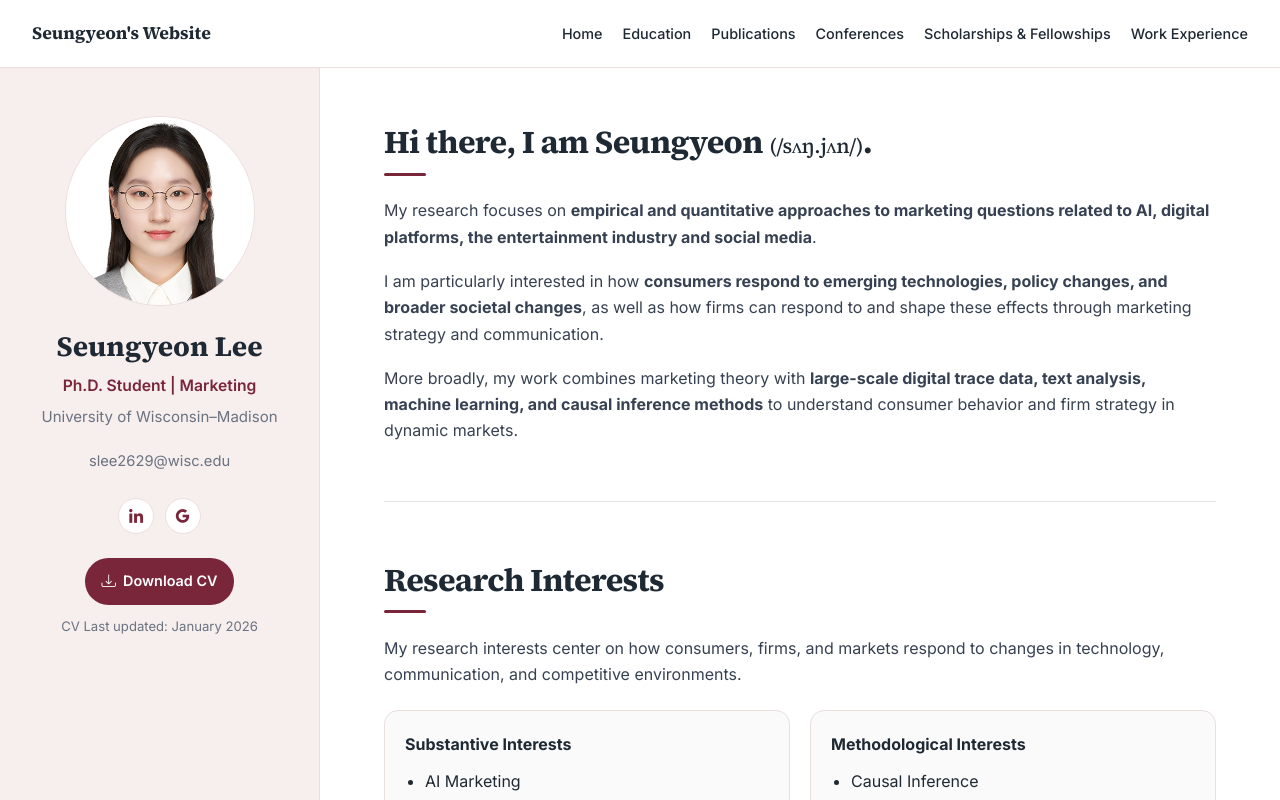
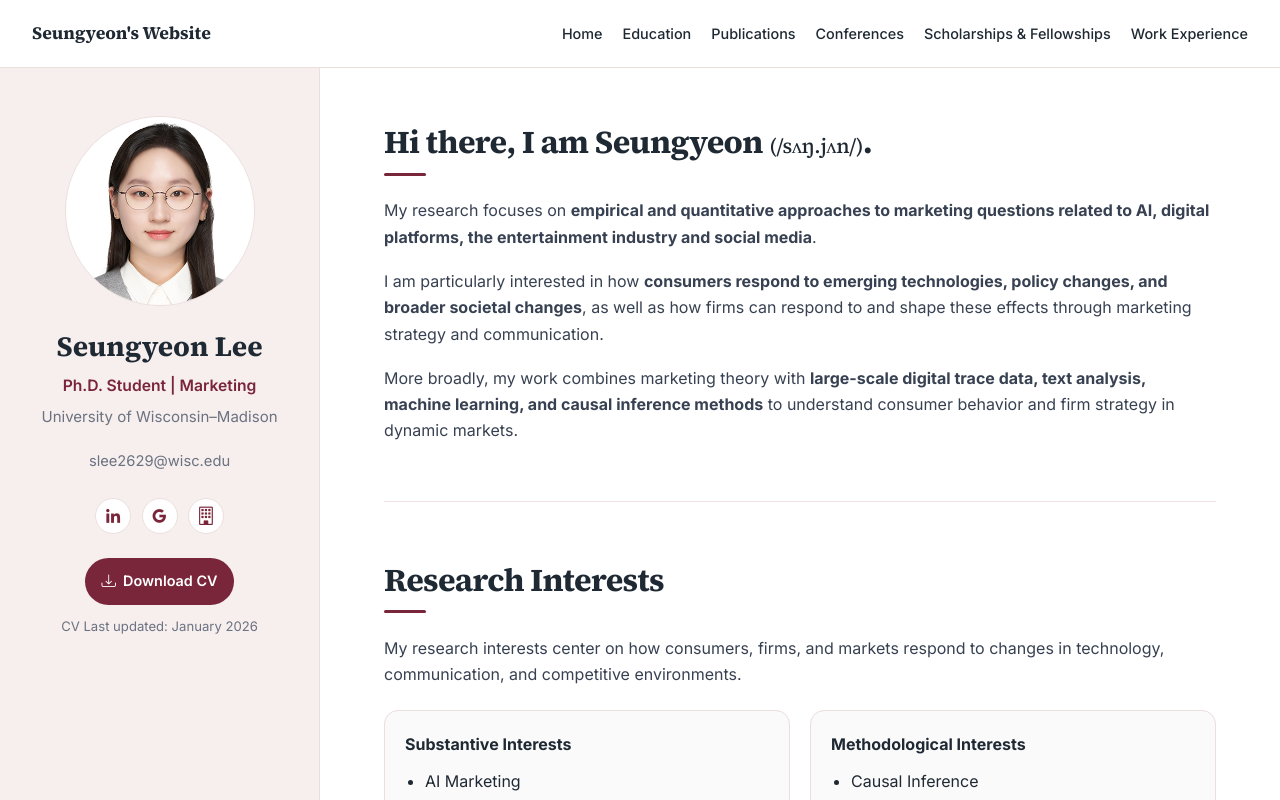
Before and after one commit to sylee9834/sylee9834.github.io, a plain HTML site: page index.html in a window 1280 px wide. Shown: the top 800 px of the page. Drawn offline with nearby package versions, Linux system fonts and the light colour scheme.

Commit message:
Add UW–Madison Faculty Directory link
Added a link to the UW–Madison Faculty & Student Directory.

```diff
--- a/index.html
+++ b/index.html
@@ -518,6 +518,8 @@
     <div class="profile-social">
       <a href="https://www.linkedin.com/in/seung-yeon-lee-223678235/" title="LinkedIn"><i class="bx bxl-linkedin"></i></a>
       <a href="https://scholar.google.com/citations?user=aOhmHUsAAAAJ&hl=ko" title="Google Scholar"><i class="bx bxl-google"></i></a>
+	  <a href="https://business.wisc.edu/directory/profile/seung-yeon-lee/" title="UW–Madison Faculty & Student Directory" target="_blank" rel="noopener noreferrer">
+		  <i class="bi bi-building"></i>
     </div>
 
     <a href="./assets/pdf/CV.pdf" class="cv-download">
```
